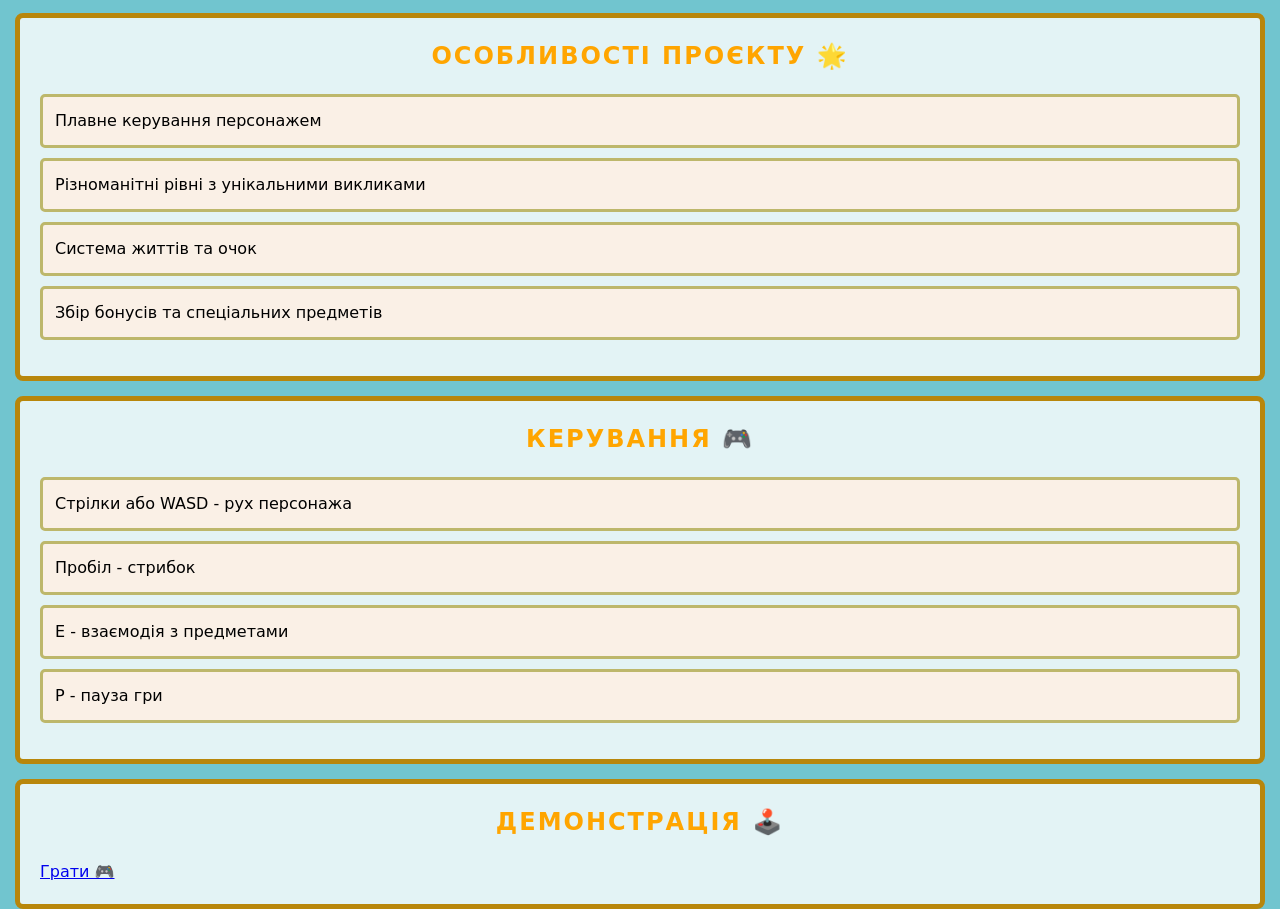
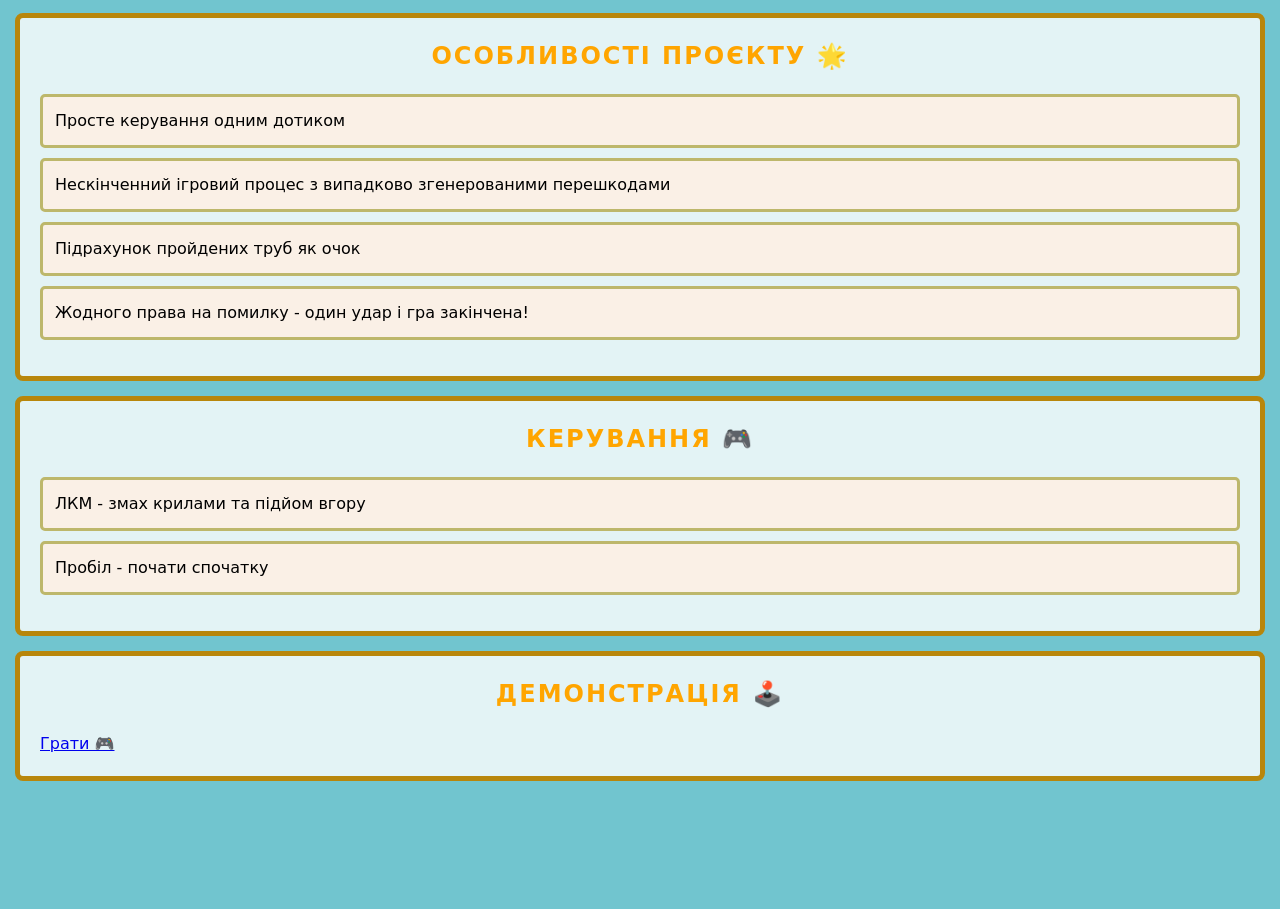
Before and after one commit to attd-td/ttt, a plain HTML site: page example-project/index.html in a window 1280 px wide. Shown: the part 1233-2142 px from the top of the page. After the commit the page ends 2029 px from the top, so only its background shows below. Drawn offline with Linux system fonts and the light colour scheme.

Commit message:
еуцецецуе

```diff
--- a/example-project/index.html
+++ b/example-project/index.html
@@ -13,7 +13,7 @@
 
     <section id="project-overview">
         <h2>Огляд проєкту 📜</h2>
-        <p>Цей проєкт демонструє можливості платформи GDevelop для створення 2D-ігор. У грі гравець керує персонажем, який досліджує світ, збирає предмети та уникає перешкод.</p>
+        <p>Цей проєкт демонструє можливості платформи GDevelop для створення 2D-ігор. У грі гравець керує пташкою, яка, безперервно рухаючись вперед, має пролітати між рядами труб, влучно змахуючи крилами для уникнення зіткнень.</p>
 
         <h3>Мета проєкту:</h3>
         <p>Створити захопливу 2D-гру з використанням візуального програмування та ігрового рушія GDevelop.</p>
@@ -21,8 +21,8 @@
         <h3>Основні завдання:</h3>
         <ul>
             <li>Розробка ігрової механіки та фізики</li>
-            <li>Створення рівнів та перешкод</li>
-            <li>Реалізація системи збору предметів та підрахунку очок</li>
+            <li>Створення персонажу та перешкод</li>
+            <li>Реалізація системи підрахунку очок</li>
         </ul>
     </section>
 
@@ -46,20 +46,18 @@
     <section id="features">
         <h2>Особливості проєкту 🌟</h2>
         <ul>
-            <li>Плавне керування персонажем</li>
-            <li>Різноманітні рівні з унікальними викликами</li>
-            <li>Система життів та очок</li>
-            <li>Збір бонусів та спеціальних предметів</li>
+            <li>Просте керування одним дотиком</li>
+            <li>Нескінченний ігровий процес з випадково згенерованими перешкодами</li>
+            <li>Підрахунок пройдених труб як очок</li>
+            <li>Жодного права на помилку - один удар і гра закінчена!</li>
         </ul>
     </section>
 
     <section id="controls">
         <h2>Керування 🎮</h2>
         <ul>
-            <li>Стрілки або WASD - рух персонажа</li>
-            <li>Пробіл - стрибок</li>
-            <li>E - взаємодія з предметами</li>
-            <li>P - пауза гри</li>
+            <li>ЛКМ - змах крилами та підйом вгору</li>
+            <li>Пробіл - почати спочатку</li>
         </ul>
     </section>
 
```
